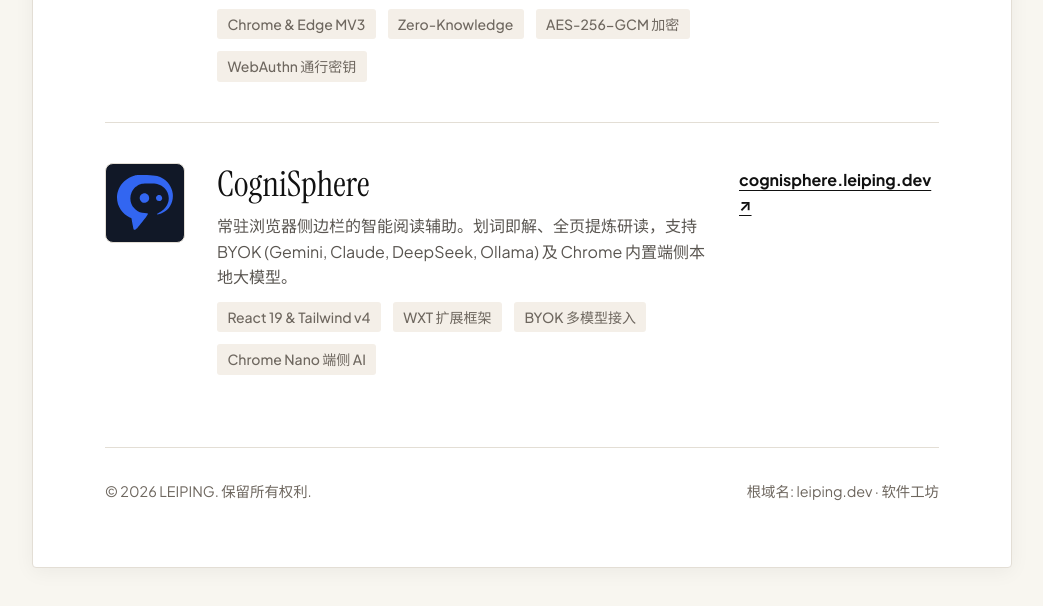
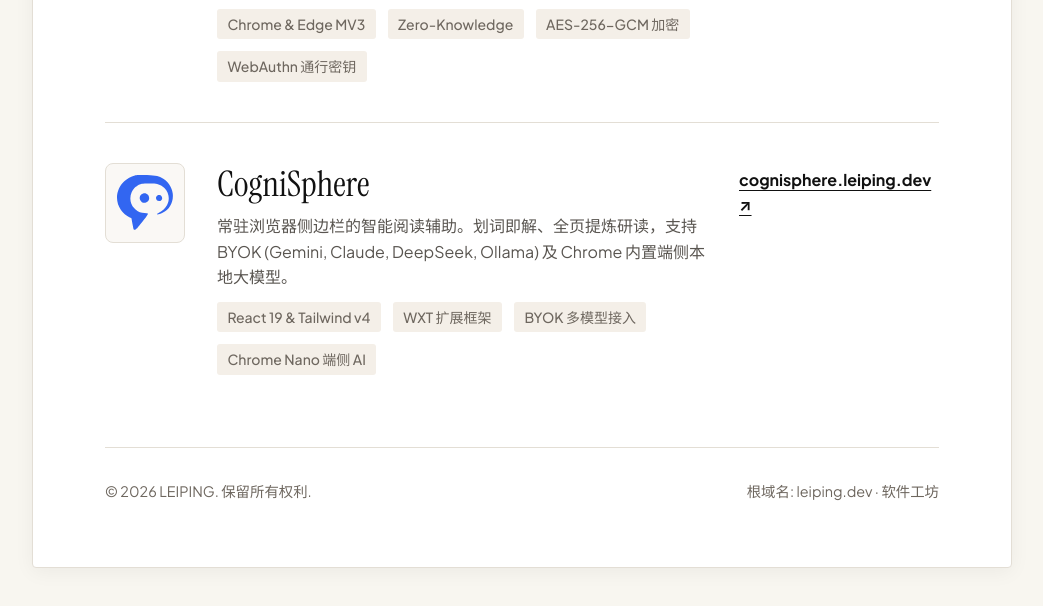
Before and after one commit to meekr/leiping.dev, a plain HTML site: page design-demos/direction-1-studio-index.html in a window 1280 px wide. Shown: the part 1124-1730 px from the top of the page, without its empty margins (118-1161 px from the left). Drawn offline with Linux system fonts and the light colour scheme.

Commit message:
style: change CogniSphere icon background to light tone matching other entries

```diff
--- a/design-demos/direction-1-studio-index.html
+++ b/design-demos/direction-1-studio-index.html
@@ -351,7 +351,7 @@
 
       <!-- CogniSphere -->
       <article class="product-entry">
-        <div class="entry-mark" style="background: #111827;">
+        <div class="entry-mark">
           <?xml version="1.0" encoding="UTF-8"?>
 <svg id="_图层_1" data-name="图层 1" xmlns="http://www.w3.org/2000/svg" viewBox="0 0 212 212">
   <defs>
```
Also changed, not shown: index.html (+1 -1 lines), design-demos/screenshots/dir1-studio-index.png.
